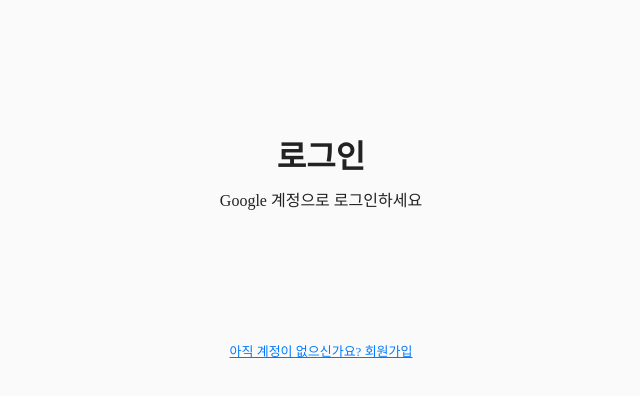
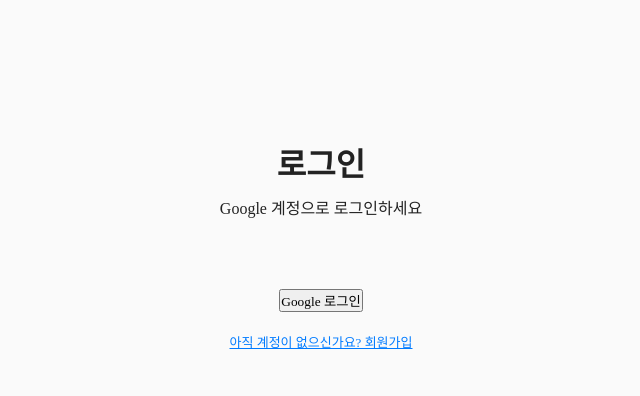
Before and after one commit to elroi773/manna_pray_project, a React (Vite) app: page /login in a window 1280 px wide. Shown: the top 396 px of the page, without its empty margins (319-959 px from the left). Built offline with nearby package versions, Linux system fonts and the light colour scheme; no server answers; a web font is replaced by a local one.

Commit message:
firebase으로 로그인하면 username 보이게

```diff
--- a/src/Login/login.jsx
+++ b/src/Login/login.jsx
@@ -1,14 +1,36 @@
-  import React, { useState } from "react";
-  import { GoogleLogin } from "@react-oauth/google";
-  import { jwtDecode } from "jwt-decode";
+// src/Login/login.jsx
+import React, { useEffect, useState } from "react";
 import { useNavigate } from "react-router-dom";
+import { auth, provider } from "../firebase";
+import { signInWithPopup, onAuthStateChanged } from "firebase/auth";
 import "./login.css";
-  import { auth, provider } from "../firebase"; //firebase 추가
-  import { signInWithPopup } from "firebase/auth";
 
 function Login() {
   const [user, setUser] = useState(null);
   const navigate = useNavigate();
+
+  // Firebase 로그인 상태 감지
+  useEffect(() => {
+    const unsubscribe = onAuthStateChanged(auth, (firebaseUser) => {
+      if (firebaseUser) {
+        setUser(firebaseUser);
+      } else {
+        setUser(null);
+      }
+    });
+
+    return () => unsubscribe();
+  }, []);
+
+  const handleGoogleLogin = async () => {
+    try {
+      const result = await signInWithPopup(auth, provider);
+      console.log("로그인 성공:", result.user);
+      navigate("/"); // 로그인 성공하면 홈으로 이동
+    } catch (err) {
+      console.error("로그인 실패:", err);
+    }
+  };
 
   return (
     <div className="auth-page">
@@ -17,24 +39,14 @@
         {!user ? (
           <>
             <p>Google 계정으로 로그인하세요</p>
-              <GoogleLogin
-                onSuccess={(credentialResponse) => {
-                  const decoded = jwtDecode(credentialResponse.credential);
-                  console.log("Google 로그인 성공:", decoded);
-                  setUser(decoded);
-                  navigate("/");
-                }}
-                onError={() => {
-                  console.log("Google 로그인 실패");
-                }}
-              />
+            <button onClick={handleGoogleLogin}>Google 로그인</button>
             <p className="auth-link" onClick={() => navigate("/join")}>
               아직 계정이 없으신가요? 회원가입
             </p>
           </>
         ) : (
           <div>
-              <h2>환영합니다, {user.name}님!</h2>
+            <h2>환영합니다, {user.displayName || user.email}님!</h2>
           </div>
         )}
       </div>
@@ -42,13 +54,4 @@
   );
 }
 
-  const handleGoogleLogin = async () => {
-    try {
-      const result = await signInWithPopup(auth, provider);
-      console.log("로그인 성공:", result.user);
-    } catch (err) {
-      console.error("로그인 실패:", err);
-    }
-  };
-
 export default Login;
```
Lines whose indentation alone changed are shown as unchanged.
